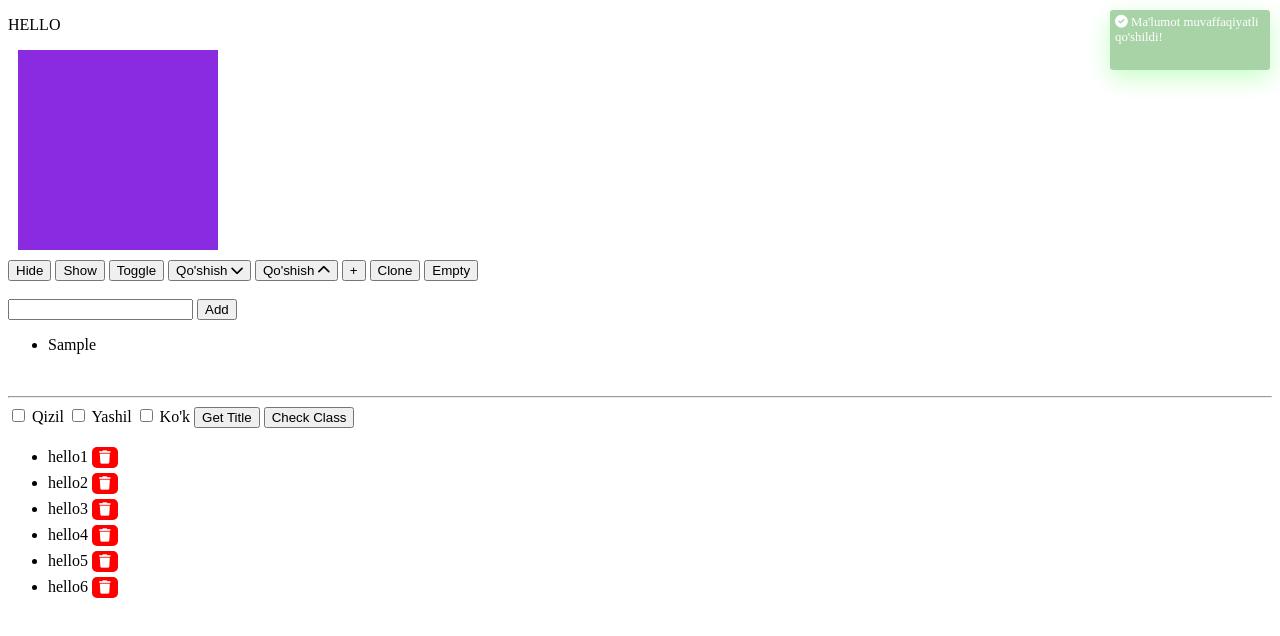
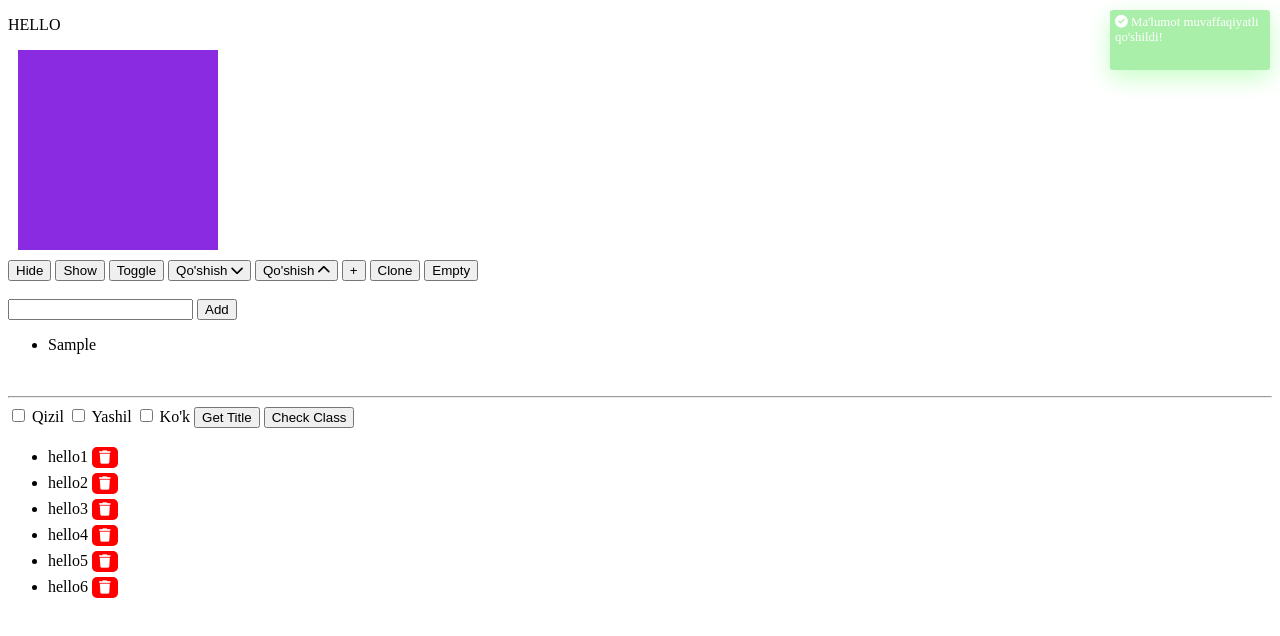
Before and after one commit to ExcuseMeBro/FrontEnd, a plain HTML site: page jQuery 14/index.html in a window 1280 px wide. Both pictures are taken after typing "Sample" into the empty fields and a click on the button "Add". Drawn offline with Linux system fonts and the light colour scheme.

Commit message:
jQuery 14 modified

```diff
--- a/jQuery 14/index.html
+++ b/jQuery 14/index.html
@@ -4,7 +4,7 @@
     <meta charset="UTF-8" />
     <meta http-equiv="X-UA-Compatible" content="IE=edge" />
     <meta name="viewport" content="width=device-width, initial-scale=1.0" />
-    <title>jQuery Effects</title>
+    <title>jQuery with HTML & CSS</title>
     <link rel="stylesheet" href="https://cdnjs.cloudflare.com/ajax/libs/font-awesome/6.0.0-beta2/css/all.min.css" integrity="sha512-YWzhKL2whUzgiheMoBFwW8CKV4qpHQAEuvilg9FAn5VJUDwKZZxkJNuGM4XkWuk94WCrrwslk8yWNGmY1EduTA==" crossorigin="anonymous" referrerpolicy="no-referrer" />
     <style>
       .box {
@@ -31,7 +31,7 @@
       }
       .success {
         box-shadow: rgba(0, 255, 0, 0.651) 0px 8px 24px;
-        background-color: green;
+        background-color: rgb(8, 207, 8);
         font-size: 80%;
       }
       .fa-check-circle {
@@ -59,7 +59,7 @@
     </style>
   </head>
   <body>
-    <p title="Hello JavaScript Wolrd!">HELLO</p>
+    <p title="Hello JavaScript World!">HELLO</p>
     <div class="box"></div>
     <button id="hide">Hide</button>
     <button class="show">Show</button>
--- a/jQuery 14/index.js
+++ b/jQuery 14/index.js
@@ -4,7 +4,7 @@ $(document).ready(function () {
     $(".box").addClass("hidden");
   });
   // 2. after()
-  let i = 0;
+  let i = 1;
   $("#add").click(function () {
     $(this).after("<h1>" + i++ + " - element!</h1>");
   });
@@ -47,11 +47,11 @@ $(document).ready(function () {
     $(".box").text($("p").attr("title"));
   });
   // 7. before()
-  let j = 0;
+  let j = 1;
   $("#addBefore").click(function () {
     $(this).before('<h1 style="color: red">' + j++ + " - element!</h1>");
   });
-  // 8. Clone()
+  // 8. clone()
   $("#clone").click(function () {
     $(".box").clone().appendTo("body");
   });
```
